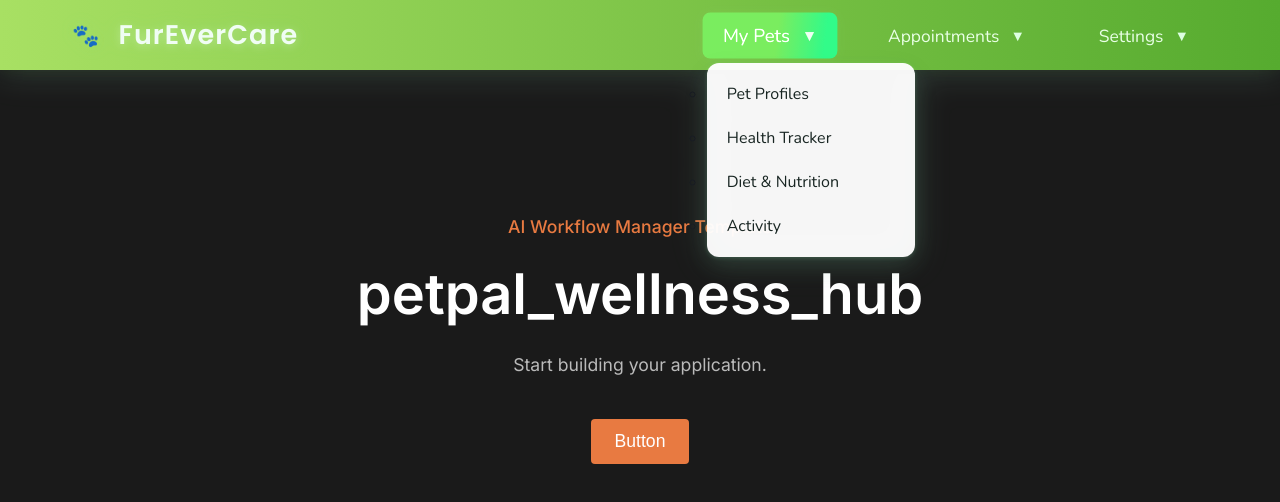
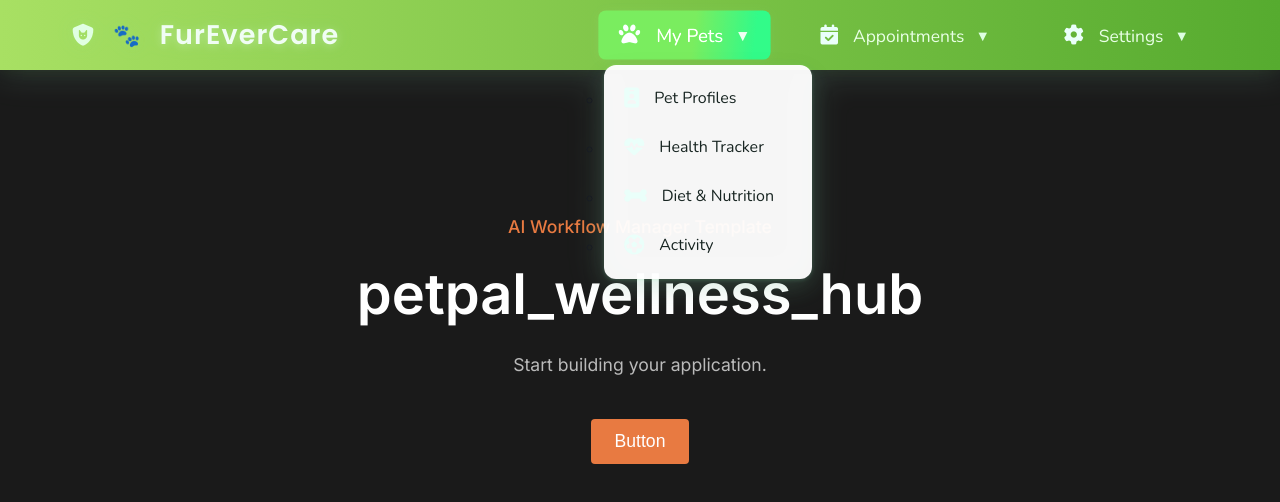
Before and after one commit to Workflow-Manager-admin/petpal-wellness-hub-26517-e25bbe71, a React (Create React App) app in the folder petpal_wellness_hub/: page / in a window 1280 px wide. Both pictures are taken after a click on the button "My Pets". Shown: the top 502 px of the page. Built offline with nearby package versions, Linux system fonts and the light colour scheme; the HTML template or start-up script is replaced by a standard one.

Commit message:
Auto-commit: Changes as of 2025-05-31T05:30:22.387338+00:00

```diff
--- a/petpal_wellness_hub/src/FurEverCareNavbar.jsx
+++ b/petpal_wellness_hub/src/FurEverCareNavbar.jsx
@@ -1,34 +1,95 @@
-import React, { useRef } from "react";
+import React, { useRef, useEffect, useState } from "react";
 import "./FurEverCareNavbar.css";
 
 /**
- * Helper: Accessible nested dropdown with keyboard navigation, focus management, and a11y structure.
+ * Helper: Append FontAwesome CDN for icons, only once, on mount.
  */
-function useDropdownMenu() {
-  // Not full stateful: menu display is controlled by focus/hover in CSS.
-  // Optionally here, could enhance with JS-driven open state if JS-only open needed.
-  // Left for minimal implementation due to pure CSS focus/hover in requirements.
-  return null;
+function useFontAwesomeCDN() {
+  useEffect(() => {
+    if (!document.getElementById("fa-cdn")) {
+      const fa = document.createElement("link");
+      fa.id = "fa-cdn";
+      fa.rel = "stylesheet";
+      fa.href =
+        "https://cdnjs.cloudflare.com/ajax/libs/font-awesome/6.5.0/css/all.min.css";
+      document.head.appendChild(fa);
+    }
+  }, []);
 }
 
 // PUBLIC_INTERFACE
 function FurEverCareNavbar() {
   /**
    * FurEverCare Navbar with nested/accessible dropdown for Account (Login/Signup).
+   * - Gradient/glassmorphism background
+   * - Brand pop/glow, correct font
+   * - Icons for key links using FontAwesome
+   * - Hamburger for responsiveness
+   * - Keyboard accessibility
    */
-  // refs for focus-trap or further a11y enhancement (optional)
+  useFontAwesomeCDN();
   const accountBtnRef = useRef(null);
+  const navMenuRef = useRef(null);
+
+  // Hamburger logic
+  const [mobileOpen, setMobileOpen] = useState(false);
+
+  useEffect(() => {
+    // Optional: Close menu on resize up
+    const handleResize = () => {
+      if (window.innerWidth > 700 && mobileOpen) setMobileOpen(false);
+    };
+    window.addEventListener("resize", handleResize);
+    return () => window.removeEventListener("resize", handleResize);
+  }, [mobileOpen]);
+
+  useEffect(() => {
+    // Close nav menu on navigation (simulate)
+    const closeMenu = () => setMobileOpen(false);
+    if (mobileOpen) {
+      document.body.addEventListener("click", closeMenu, { once: true });
+    }
+    return () => document.body.removeEventListener("click", closeMenu, { once: true });
+  }, [mobileOpen]);
+
+  // Helper for nav menu show/hide class
+  const navMenuClass =
+    window.innerWidth <= 700
+      ? (mobileOpen
+        ? "furt-nav-menu mobile-shown"
+        : "furt-nav-menu mobile-hidden")
+      : "furt-nav-menu";
 
   return (
     <nav className="furt-navbar" role="navigation" aria-label="Main Navigation">
       <div className="furt-navbar-container">
         <div className="furt-logo" tabIndex={0}>
+          <i className="fa-solid fa-shield-cat furt-logo-fa" aria-hidden="true"></i>
           <span role="img" aria-label="paw print" className="furt-logo-symbol">
             🐾
           </span>
           FurEverCare
         </div>
-        <ul className="furt-nav-menu">
+        <button
+          className={`furt-hamburger${mobileOpen ? " active" : ""}`}
+          aria-label="Open navigation"
+          aria-expanded={mobileOpen}
+          aria-controls="furt-main-nav-menu"
+          onClick={(e) => {
+            e.stopPropagation();
+            setMobileOpen((v) => !v);
+          }}
+          type="button"
+        >
+          <span className="fa fa-bars" aria-hidden="true"></span>
+        </button>
+
+        <ul
+          ref={navMenuRef}
+          id="furt-main-nav-menu"
+          className={navMenuClass}
+          style={window.innerWidth > 700 ? undefined : { position: "absolute" }}
+        >
           <li className="furt-nav-menuitem">
             <button
               className="furt-nav-link furt-dropdown-toggle"
@@ -37,26 +98,35 @@ function FurEverCareNavbar() {
               tabIndex={0}
               type="button"
             >
+              <span className="furt-icon"><i className="fa-solid fa-paw"></i></span>
               My Pets
             </button>
             <ul className="furt-dropdown" role="menu" aria-label="My Pets Submenu">
               <li role="none">
                 <a className="furt-dropdown-link" href="#" role="menuitem" tabIndex={-1}>
+                  <span className="furt-icon"><i className="fa-solid fa-id-badge"></i></span>
                   Pet Profiles
                 </a>
               </li>
               <li role="none">
                 <a className="furt-dropdown-link" href="#" role="menuitem" tabIndex={-1}>
+                  <span className="furt-icon"><i className="fa-solid fa-heartbeat"></i></span>
                   Health Tracker
                 </a>
               </li>
               <li role="none">
                 <a className="furt-dropdown-link" href="#" role="menuitem" tabIndex={-1}>
+                  <span className="furt-icon">
+                    <i className="fa-solid fa-bone"></i>
+                  </span>
                   Diet &amp; Nutrition
                 </a>
               </li>
               <li role="none">
                 <a className="furt-dropdown-link" href="#" role="menuitem" tabIndex={-1}>
+                  <span className="furt-icon">
+                    <i className="fa-regular fa-futbol"></i>
+                  </span>
                   Activity
                 </a>
               </li>
@@ -70,11 +140,13 @@ function FurEverCareNavbar() {
               tabIndex={0}
               type="button"
             >
+              <span className="furt-icon"><i className="fa-solid fa-calendar-check"></i></span>
               Appointments
             </button>
             <ul className="furt-dropdown" role="menu" aria-label="Appointments Submenu">
               <li role="none">
                 <a className="furt-dropdown-link" href="#" role="menuitem" tabIndex={-1}>
+                  <i className="fa-solid fa-clipboard-list furt-icon"></i>
                   Manage
                 </a>
               </li>
@@ -89,6 +161,7 @@ function FurEverCareNavbar() {
               type="button"
               aria-controls="settings-dropdown"
             >
+              <span className="furt-icon"><i className="fa-solid fa-gear"></i></span>
               Settings
             </button>
             <ul
@@ -107,6 +180,7 @@ function FurEverCareNavbar() {
                   type="button"
                   tabIndex={-1}
                 >
+                  <span className="furt-icon"><i className="fa-solid fa-user"></i></span>
                   Account
                   <span className="furt-dropdown-arrow" aria-hidden="true">▼</span>
                 </button>
@@ -119,11 +193,13 @@ function FurEverCareNavbar() {
                 >
                   <li role="none">
                     <a className="furt-dropdown-link" href="#" role="menuitem" tabIndex={-1}>
+                      <span className="furt-icon"><i className="fa-solid fa-sign-in-alt"></i></span>
                       Login
                     </a>
                   </li>
                   <li role="none">
                     <a className="furt-dropdown-link" href="#" role="menuitem" tabIndex={-1}>
+                      <span className="furt-icon"><i className="fa-solid fa-user-plus"></i></span>
                       Signup
                     </a>
                   </li>
@@ -131,21 +207,25 @@ function FurEverCareNavbar() {
               </li>
               <li role="none">
                 <a className="furt-dropdown-link" href="#" role="menuitem" tabIndex={-1}>
+                  <span className="furt-icon"><i className="fa-solid fa-headset"></i></span>
                   Support
                 </a>
               </li>
               <li role="none">
                 <a className="furt-dropdown-link" href="#" role="menuitem" tabIndex={-1}>
+                  <span className="furt-icon"><i className="fa-solid fa-envelope"></i></span>
                   Contact
                 </a>
               </li>
               <li role="none">
                 <a className="furt-dropdown-link" href="#" role="menuitem" tabIndex={-1}>
+                  <span className="furt-icon"><i className="fa-solid fa-circle-question"></i></span>
                   Help
                 </a>
               </li>
               <li role="none">
                 <a className="furt-dropdown-link" href="#" role="menuitem" tabIndex={-1}>
+                  <span className="furt-icon"><i className="fa-solid fa-info-circle"></i></span>
                   About &amp; Privacy
                 </a>
               </li>
```
Also changed, not shown: 1 other file (tests, documents, lock files or other folders).
